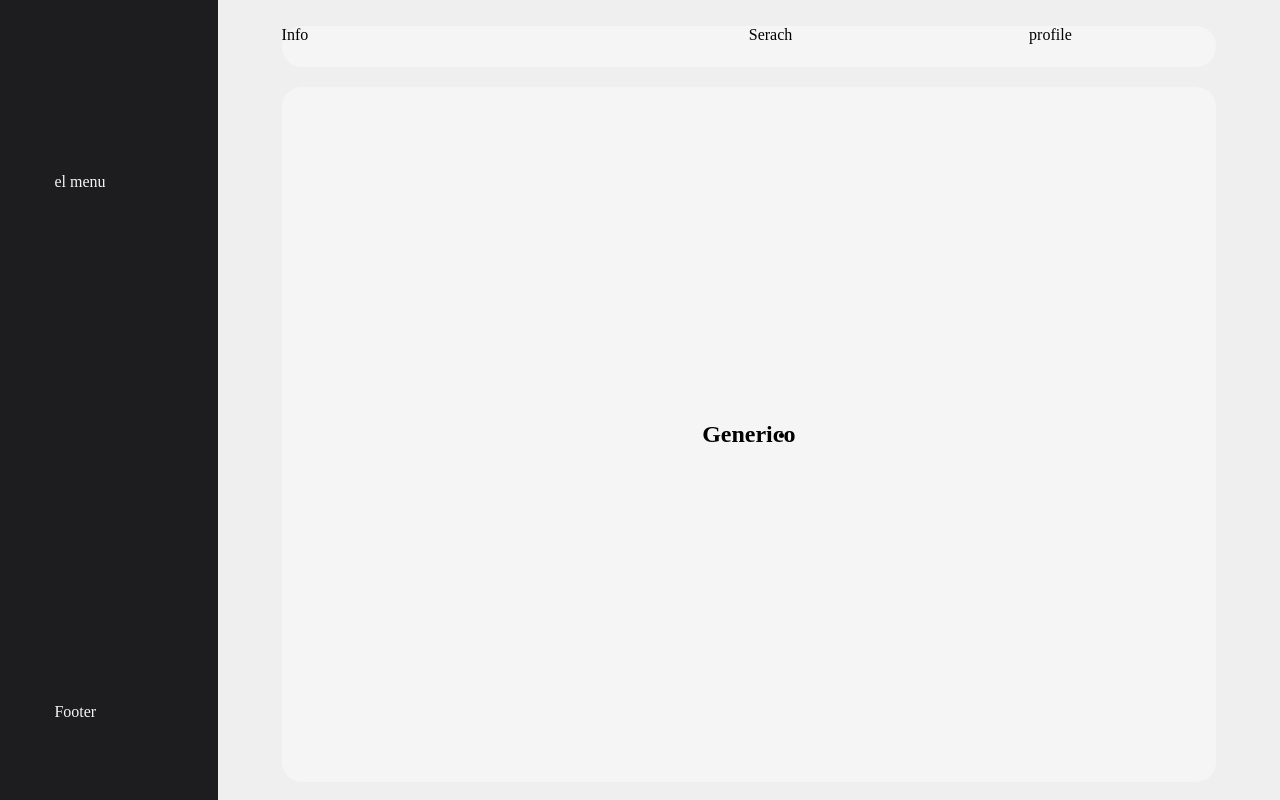
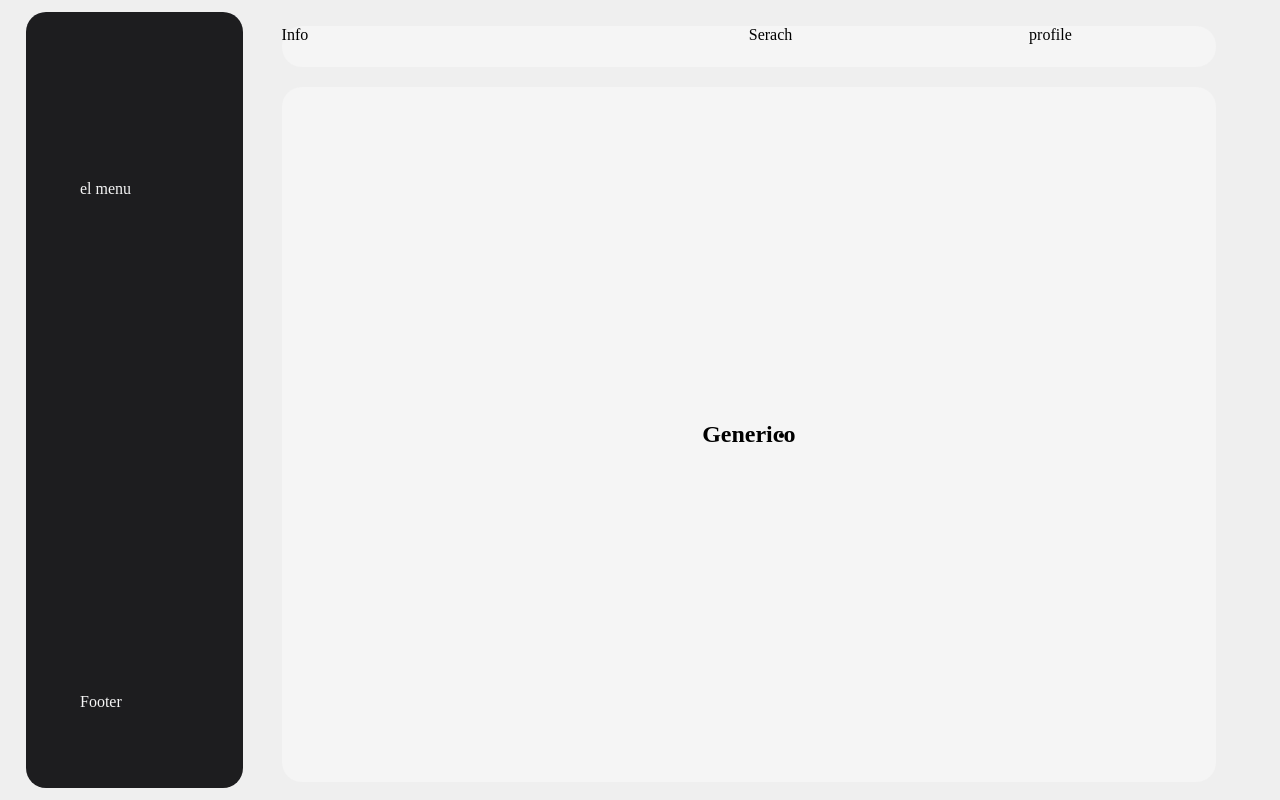
Before and after one commit to Sergiorodp/PaqueteContable, a Next.js app: page / in a window 1280 px wide. Built offline with nearby package versions, Linux system fonts and the light colour scheme; no server answers.

Commit message:
modificado barra lateral flotante

```diff
--- a/shared/components/PrincipalLateralBar/PrincipalLateralBar.module.css
+++ b/shared/components/PrincipalLateralBar/PrincipalLateralBar.module.css
@@ -1,9 +1,14 @@
 .LateralContainer{
     display: flex;
     background: var(--lateral-bar-background);
-    height: 100%;
+    height: 97%;
     width: 100%;
     color: whitesmoke;
+    position: relative;
+    left: 2vw;
+    justify-self: center;
+    align-self: center;
+    border-radius: 20px;
 }
 
 .LateralOPtions{
@@ -12,4 +17,5 @@
     display: grid;
     grid-template-rows: 20% 70% 10%;
     padding: 10% 25%;
+
 }
```
